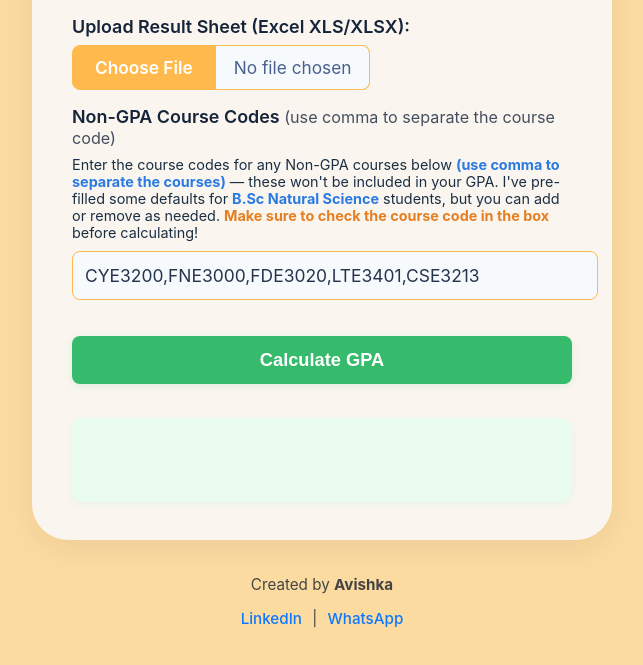
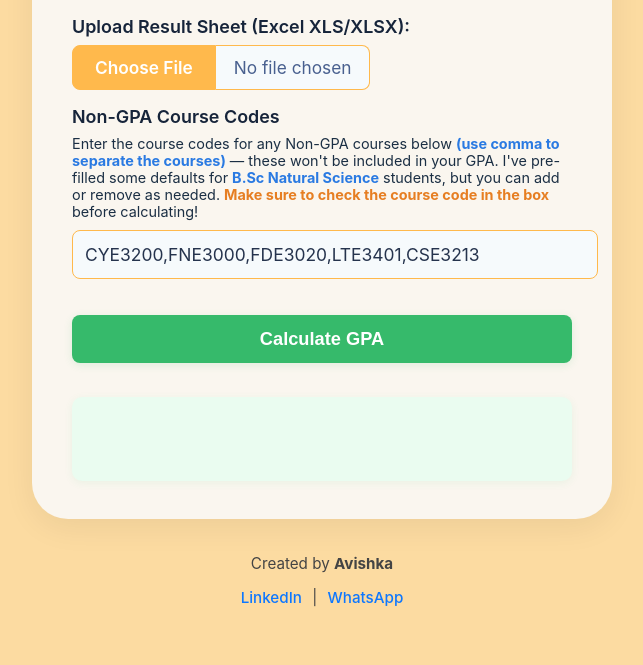
Before and after one commit to Avishka-55/GPa, a plain HTML site: page index.html in a window 1280 px wide. Shown: the part 171-836 px from the top of the page, without its empty margins (318-961 px from the left). Drawn offline with Linux system fonts and the light colour scheme.

Commit message:
Update index.html

```diff
--- a/index.html
+++ b/index.html
@@ -22,7 +22,7 @@
         </div>
 
         <label for="nongpaInput" class="main-label">
-          Non-GPA Course Codes <span class="sub">(use comma to separate the course code)</span>
+          Non-GPA Course Codes
         </label>
 
         <div class="desc">
```
